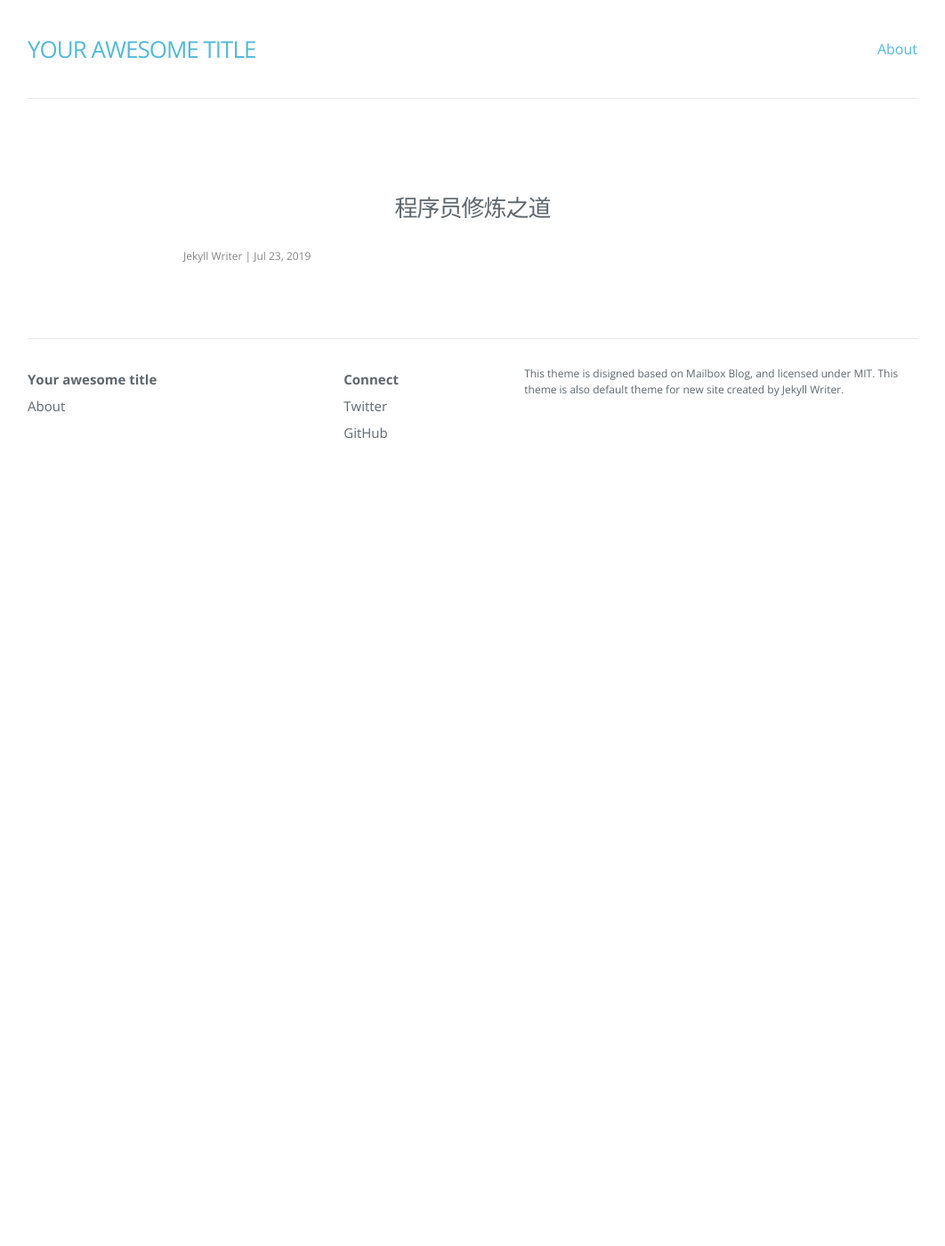
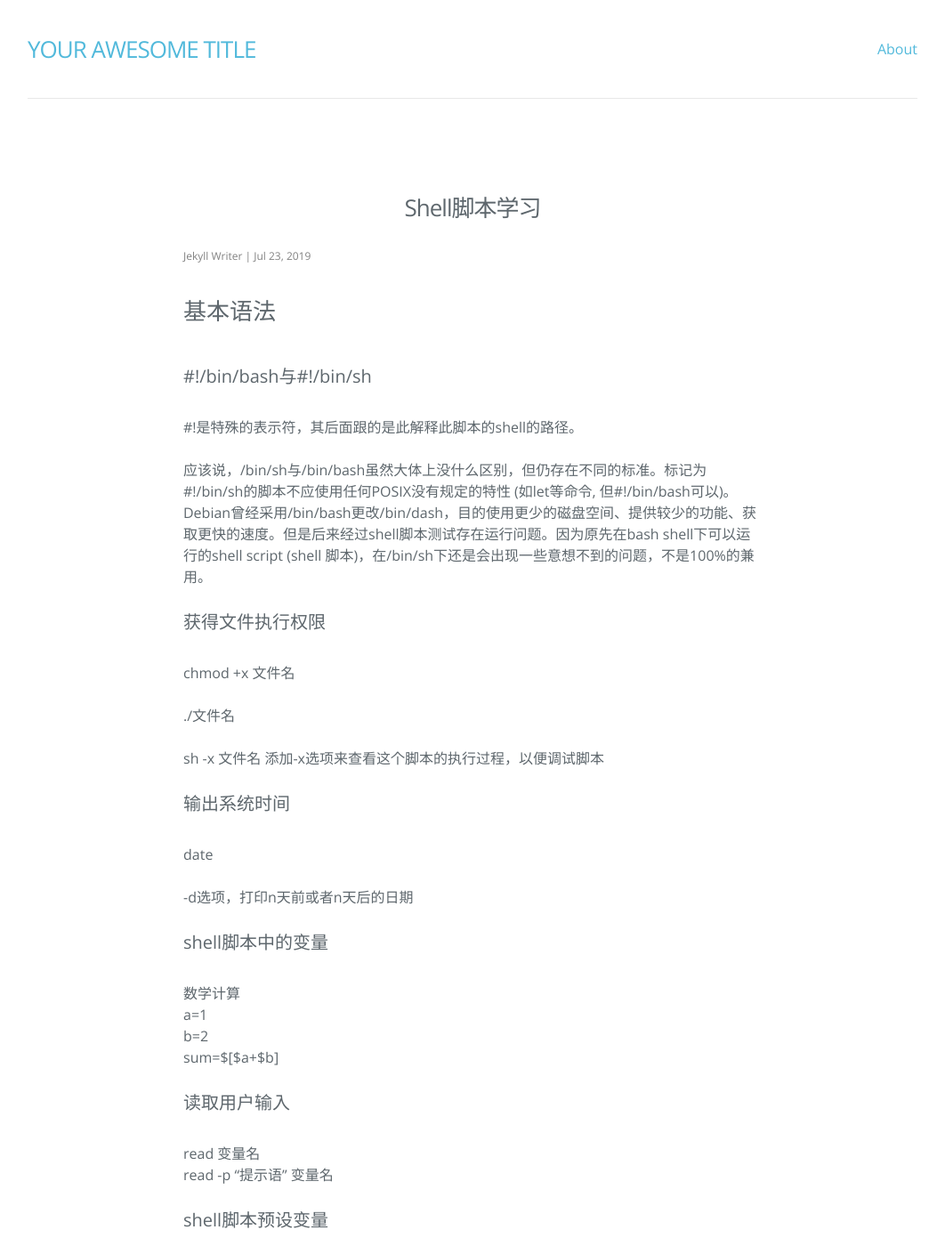
Before and after one commit to galaapple/ether.github.io, a Jekyll site: the page built from _posts/2019-07-23-Shell.md, in a window 1280 px wide and 1400 px high. Shown: the whole window at 89% size, without its empty margins (109-1171 px from the left). Built offline with Jekyll 4.4.1, drawn with Linux system fonts in a browser that asks for light colours; nearby versions of some CDN libraries; some of the changed text lies outside the part shown.

Commit message:
shell学习

````diff
--- a/_posts/2019-07-23-Shell.md
+++ b/_posts/2019-07-23-Shell.md
@@ -1,6 +1,107 @@
 ---
-title: 程序员修炼之道
+title: Shell脚本学习
 layout: post
-tags: '心得,方法论'
-categories: 读书笔记
+tags: '工具'
+categories: 自我迭代
 ---
+
+### 基本语法
+
+#### #!/bin/bash与#!/bin/sh
+ #!是特殊的表示符，其后面跟的是此解释此脚本的shell的路径。
+
+应该说，/bin/sh与/bin/bash虽然大体上没什么区别，但仍存在不同的标准。标记为#!/bin/sh的脚本不应使用任何POSIX没有规定的特性 (如let等命令, 但#!/bin/bash可以)。Debian曾经采用/bin/bash更改/bin/dash，目的使用更少的磁盘空间、提供较少的功能、获取更快的速度。但是后来经过shell脚本测试存在运行问题。因为原先在bash shell下可以运行的shell script (shell 脚本)，在/bin/sh下还是会出现一些意想不到的问题，不是100%的兼用。
+
+#### 获得文件执行权限
+chmod +x 文件名
+
+./文件名
+
+sh -x 文件名   添加-x选项来查看这个脚本的执行过程，以便调试脚本
+
+#### 输出系统时间
+date
+
+-d选项，打印n天前或者n天后的日期
+
+#### shell脚本中的变量
+
+数学计算
+a=1
+b=2
+sum=$[$a+$b]
+
+#### 读取用户输入
+read 变量名
+read -p "提示语" 变量名
+
+#### shell脚本预设变量
+$0脚本自身的名字
+
+#### shell脚本中的判断逻辑
+```shell
+if 判断语句; then
+  command
+elif 判断语句二; then
+  command
+else
+  command
+fi
+```
+
+判断语句的写法
+((a>60)) [ $a gt 60 ]
+
+if [ -edfrwx ]; then
+-e ：判断文件或目录是否存在
+-d ：判断是不是目录，并是否存在
+-f ：判断是否是普通文件，并存在
+-r ：判断文档是否有读权限
+-w ：判断是否有写权限
+-x ：判断是否可执行
+
+case 判断逻辑
+
+```shell
+case 变量 in
+value1)
+  command
+;;
+value2)
+  command
+;;
+value3)
+  command
+;;
+*)
+  command
+;;
+esac
+```
+#### shell脚本中的循环
+```shell
+for i in `seq 1 5`; do
+  echo $i
+done
+```
+
+```shell
+for 变量名 in 循环的条件; do
+  command
+done
+```
+
+```shell
+while 循环的条件; do
+  command
+done
+```
+
+持续循环
+```shell
+while :; do
+  command
+done
+```
+
+#### shell脚本中的函数
````
Also changed, not shown: _posts/2019-07-18-Code-Inspection.md (+1 -1 lines).
